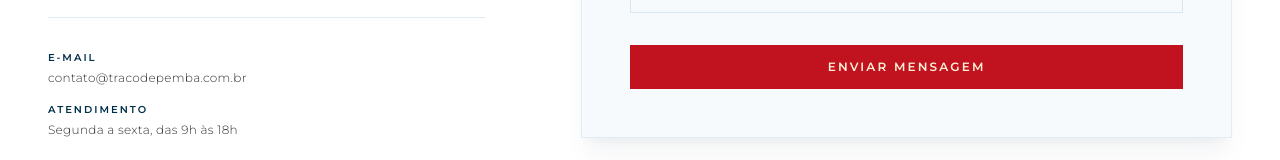
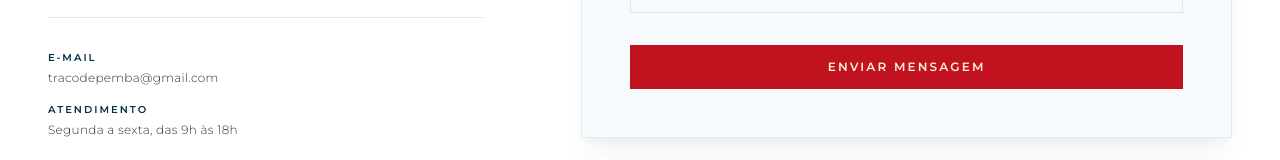
Before and after one commit to tracodepemba/site, a React (Vite) app: page / in a window 1280 px wide. Shown: the part 4729-4889 px from the top of the page. Built offline with nearby package versions, Linux system fonts and the light colour scheme; a web font is replaced by a local one.

Commit message:
Update ContactForm.tsx

```diff
--- a/components/ContactForm.tsx
+++ b/components/ContactForm.tsx
@@ -55,7 +55,7 @@ const ContactForm: React.FC = () => {
           <div className="space-y-4 pt-8 border-t border-brandSoftBlue/20 text-xs font-light tracking-wide text-brandGraphite/95">
             <div>
               <span className="block font-bold text-[10px] uppercase text-brandPrussian tracking-[0.2em] mb-1">E-mail</span>
-              <a href="mailto:contato@tracodepemba.com.br" className="hover:text-brandRed transition-colors">contato@tracodepemba.com.br</a>
+              <a href="mailto:tracodepemba@gmail.com" className="hover:text-brandRed transition-colors">tracodepemba@gmail.com</a>
             </div>
             <div>
               <span className="block font-bold text-[10px] uppercase text-brandPrussian tracking-[0.2em] mb-1">Atendimento</span>
```
